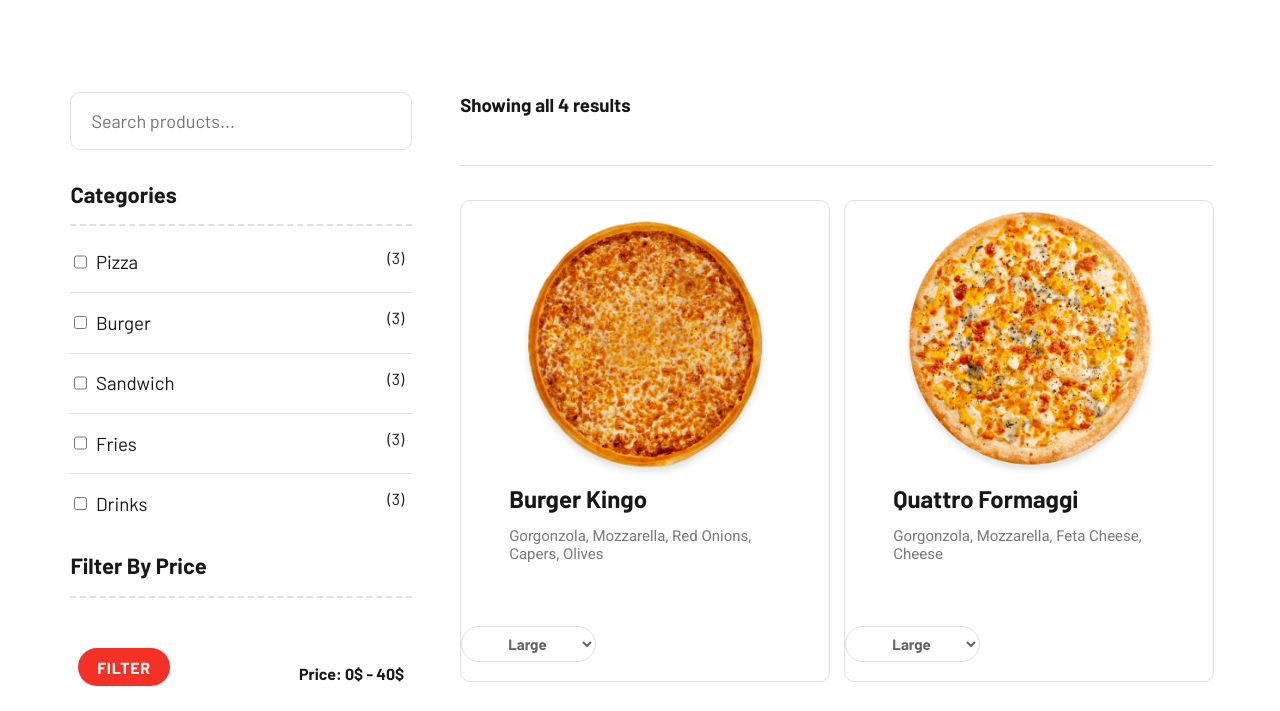
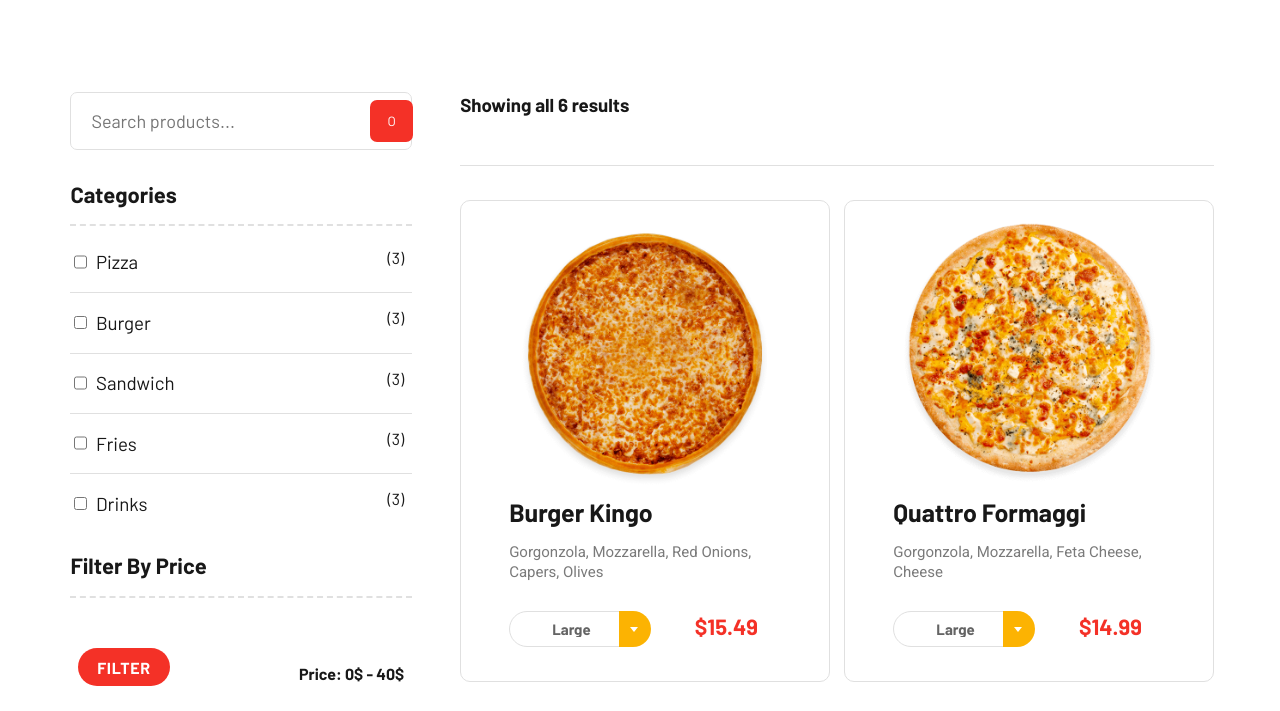
Before and after one commit to KrisKiselkov/panpie, a React (Create React App) app: page /menu in a window 1280 px wide. Shown: the part 452-1163 px from the top of the page. Built offline with nearby package versions, Linux system fonts and the light colour scheme.

Commit message:
Search Engine Functionlity

```diff
--- a/src/App.css
+++ b/src/App.css
@@ -926,12 +926,36 @@ nav h2 {
   height: 100%;
   padding: 0 50px 0 20px;
   font-size: 18px;
-  border-radius: 10px;
+  border-radius: 7px;
 }
 
 #menu-search:focus {
   border-color: #f43127;
 }
+
+#menu-search-btn {
+  position: absolute;
+  left: 27.77em;
+  top: 7.5px;
+  height: 3.2em;
+  width: 3.2em;
+  background-color: #f43127;
+  color: #fff;
+  border: none;
+  border-radius: 7px;
+  z-index: 65;
+  transition: background-color .2s;
+}
+
+#menu-search-btn:hover {
+  cursor: pointer;
+  background-color: #f43127d7;
+}
+
+.product-hide {
+  display: none;
+}
+
 
 #menu-categories-div {
   position: relative;
@@ -1086,41 +1110,171 @@ nav h2 {
   width: 23em;
   border: 1px solid #e0e0e0;
   border-radius: 10px;
+  transition: all .2s;
 }
 
+
+.m-p-viewoptions-wrap {
+  position: relative;
+  right: 16.8em;
+  text-align: center;
+  top: 20%;
+  line-height: 1.4;
+  z-index: 5;
+  transition: all .2s;
+  opacity: 0;
+  cursor: pointer;
+}
+
+.viewoptions-btn {
+  position: absolute;
+  text-transform: uppercase;
+  font-weight: bold;
+  border-radius: 25px;
+  height: 3em;
+  width: 10.3em;
+  overflow: hidden;
+}
+
+.menu-product:hover {
+  background: #fffbf1;
+  box-shadow: 0 10px 20px 0 rgba(0, 0, 0, 0.1);
+  .m-p-viewoptions-wrap {
+    top: 25%;
+    opacity: 1;
+  }
+}
+
+.m-p-viewoptions-wrap p {
+  position: relative;
+  bottom: .18em;
+  color: #fff;
+}
+
+.viewoptions-btn::after {
+  position: absolute;
+  content: "";
+  left: 0;
+  top: 0;
+  z-index: -2;
+  height: 100%;
+  width: 100%;
+  border-radius: 30px;
+  background: #f43127;
+  -webkit-transition: all 0.3s ease-in-out;
+  transition: all 0.3s ease-in-out;
+}
+
+.viewoptions-btn::before {
+  position: absolute;
+  content: "";
+  left: inherit;
+  right: 0;
+  top: 0;
+  z-index: -1;
+  height: 100%;
+  width: 0;
+  border-radius: 30px;
+  background: #fcb302;
+  -webkit-transition: all 240ms ease-in-out;
+  transition: all 240ms ease-in-out;
+}
+
+.viewoptions-btn:hover::before {
+  width: 100%;
+  right: inherit;
+  left: 0;
+}
+
+
 .m-p-img {
-  height: 56%;
+  height: 55%;
   width: 70%;
   margin: auto;
+  position: relative;
+  top: .8em;
 }
 
 .m-p-txt {
   position: relative;
-  top: -1.5em;
+  top: -.4em;
   width: 100%;
   padding: 0em 3em;
+}
+
+.m-p-h2 {
+  font-size: 25px;
 }
 
 .m-p-p {
   font-family: 'Roboto', sans-serif;
   position: relative;
   top: -.4em;
+  line-height: 20px;
   font-size: 15px;
   color: #7a7a7a;
 }
 
 .m-p-select-price {
+  position: relative;
+  bottom: 1em;
+}
 
+.m-p-custom-select {
+  position: relative;
+  left: 3em;
 }
 
 .m-p-select {
+  appearance: none;
   height: 36px;
   width: 9em;
   border-radius: 30px;
   border: 1px solid #e0e0e0;
   background: #ffffff;
+  padding-left: 2.8em;
   font-size: 15px;
-  padding-left: 2.8em;
   color: #646464;
   font-weight: bold;
+  outline: none;
+  cursor: pointer;
 }
+
+.c-s-arrow {
+  position: absolute;
+  height: 36px;
+  width: 32px;
+  right: 56.3px;
+  background: #fcb302;
+  border-radius: 0 30px 30px 0;
+  top: 0px;
+}
+
+.c-s-arrow b {
+  border-color: #fff transparent transparent transparent;
+  border-style: solid;
+  border-width: 5px 4px 0 4px;
+  height: 0;
+  left: 50%;
+  margin-left: -5px;
+  margin-top: -2px;
+  position: absolute;
+  top: 50%;
+  width: 0;
+}
+
+option {
+  position: absolute;
+  background-color: #fcb302;
+  top: 100%;
+  left: 0;
+  right: 0;
+}
+
+.m-p-price {
+  position: relative;
+  left: 2.3em;
+  font-size: 22px;
+  font-weight: bold;
+  color: #f43127;
+}
--- a/src/content/Menu.js
+++ b/src/content/Menu.js
@@ -7,7 +7,8 @@ export const menu = [
         price: 14.49,
         smallPrice: 9.99,
         largePrice: 18.99,
-        category: 'pizza'
+        category: 'pizza',
+        id: 1
     },
     {
         type: "fries",
@@ -17,7 +18,8 @@ export const menu = [
         price: 6.99,
         smallPrice: 4.99,
         largePrice: 7.99,
-        category: 'fries'
+        category: 'fries',
+        id: 2
     },
     {
         type: "pizza",
@@ -27,7 +29,8 @@ export const menu = [
         price: 15.49,
         smallPrice: 10.49,
         largePrice: 19.99,
-        category: 'pizza'
+        category: 'pizza',
+        id: 3
     },
     {
         type: "pizza",
@@ -37,7 +40,8 @@ export const menu = [
         price: 14.99,
         smallPrice: 9.99,
         largePrice: 18.99,
-        category: 'pizza'
+        category: 'pizza',
+        id: 4
     },
     {
         type: "burger",
@@ -45,7 +49,8 @@ export const menu = [
         label: "King Beef Burger",
         ingredients: "Beef Patty, Tomatoes, Mayo, Lettuce, Cheese",
         price: 11.49,
-        category: 'burger'
+        category: 'burger',
+        id: 5
     },
     {
         type: "drinks",
@@ -53,7 +58,8 @@ export const menu = [
         label: "Coca Cola",
         ingredients: "Coca Cola",
         price: 2.49,
-        category: 'drinks'
+        category: 'drinks',
+        id: 6
     },
     {
         type: "sandwich",
@@ -61,7 +67,8 @@ export const menu = [
         label: "Pollo Sandwich",
         ingredients: 'Chicken, Lettuce, Tomatoes, Cheese, Olives',
         price: 8.49,
-        category: 'sandwich'
+        category: 'sandwich',
+        id: 7
     },
     {
         type: "sandwich",
@@ -69,6 +76,7 @@ export const menu = [
         label: "Geometry Sandwich",
         ingredients: 'Ham, Cheese, Tomatoes, Lettuce',
         price: 9.49,
-        category: 'sandwich'
+        category: 'sandwich',
+        id: 8
     }
 ]
--- a/src/content/menu-content/Menu-Page.js
+++ b/src/content/menu-content/Menu-Page.js
@@ -1,3 +1,4 @@
+import React, { useState, useRef } from 'react';
 import { Nav } from '../Nav';
 import { menu } from '../Menu';
 
@@ -22,28 +23,56 @@ export function Menu() {
         )
     }
 
-    const productsArr =[];
 
-    for (let i = 2; i < 8; i++) {
-        productsArr.push(menu[i]);
-    }
+    let productArray = menu.slice(2, 8);
+
+    // State to store the search value
+    const [searchValue, setSearchValue] = useState('');
+
+    // Ref to access the input element
+    const searchInputRef = useRef(null);
+
+    const handleSearch = (e) => {
+        const value = e.target.value;
+        setSearchValue(value);
+        console.log(value);
+    };
+
+    const filteredProducts = productArray.filter(product =>
+        product.label.toLowerCase().includes(searchValue)
+    );
+
+    const numOfProd = filteredProducts.length;
+    console.log(numOfProd)
 
     const menuProducts = () => {
         return (
-            productsArr.map(product => (
-                <div className='menu-product'>
+            filteredProducts.map(product => (
+                <div className='menu-product' key={product.id}>
                     <img src={product.image} className='m-p-img'></img>
+                    <div className='m-p-viewoptions-wrap'>
+                        <div className='viewoptions-btn'>
+                            <p>View Options</p>
+                        </div>
+                    </div>
                     <div className='m-p-txt'>
                         <h2 className='m-p-h2'>{product.label}</h2>
                         <p className='m-p-p'>{product.ingredients}</p>
                     </div>
 
                     <div className='m-p-select-price'>
-                        <select className='m-p-select'>
-                            <option value="large">Large</option>
-                            <option value="medium">Medium</option>
-                            <option value="small">Small</option>
-                        </select>
+                        <div className='m-p-custom-select'>
+                            <select className='m-p-select'>
+                                <option value="large">Large</option>
+                                <option value="medium">Medium</option>
+                                <option value="small">Small</option>
+                            </select>
+                            <span className='c-s-arrow'>
+                                <b></b>
+                            </span>
+
+                            <span className='m-p-price'>${product.price}</span>
+                        </div>
                     </div>
                 </div>
             ))
@@ -69,7 +98,11 @@ export function Menu() {
                         <div id="menu-filter-col">
                             <div id='menu-filter-content'>
                                 <div id='menu-search-div'>
-                                    <input type='search' id='menu-search' placeholder='Search products...'></input>
+                                    <input type='search' id='menu-search' placeholder='Search products...'
+                                    value={searchValue}
+                                    ref={searchInputRef}
+                                    onChange={handleSearch}></input>
+                                    <button type='submit' id='menu-search-btn'>O</button>
                                 </div>
 
                                 <div id='menu-categories-div'>
@@ -145,7 +178,7 @@ export function Menu() {
 
                         <div id="menu-products-col">
                             <div id='menu-products-header'>
-                                <h3 id='m-p-h3'>Showing all 4 results</h3>
+                                <h3 id='m-p-h3'>Showing all {numOfProd} results</h3>
 
 
                             </div>
```
